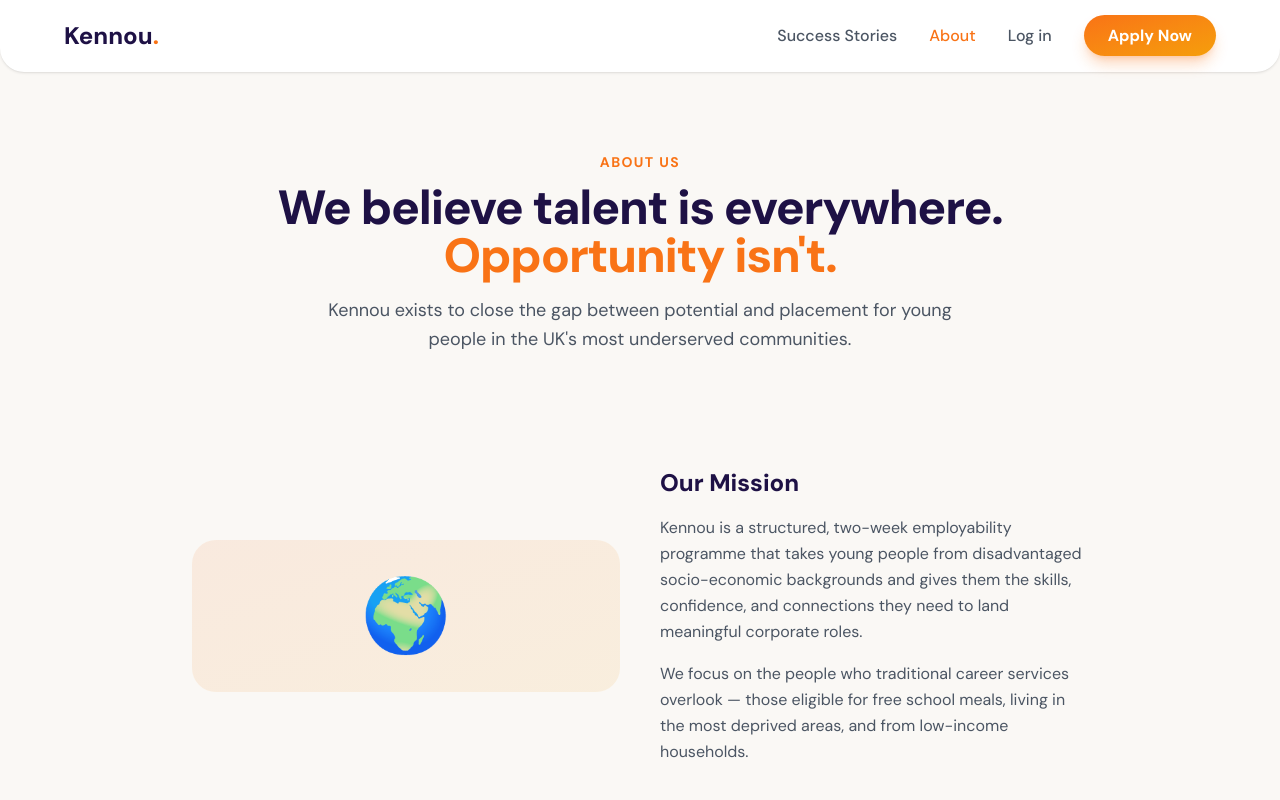
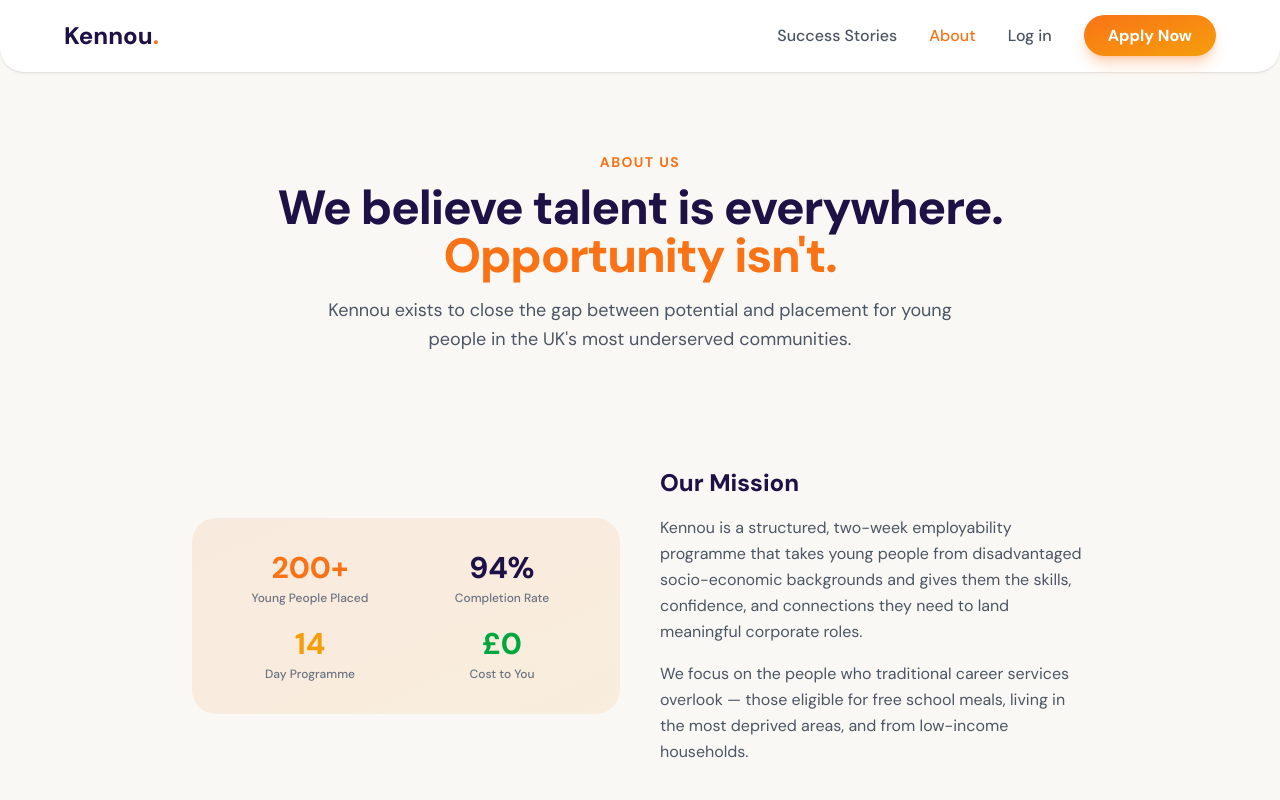
Before and after one commit to ridmo7/Kennou, a Next.js app: page /about in a window 1280 px wide. Shown: the top 800 px of the page. Built offline with nearby package versions, Linux system fonts and the light colour scheme.

Commit message:
About: replace globe emoji with impact stats grid

```diff
--- a/src/app/about/page.tsx
+++ b/src/app/about/page.tsx
@@ -22,8 +22,23 @@
       <ScrollReveal>
         <section className="px-6 md:px-16 py-14 max-w-5xl mx-auto">
           <div className="grid md:grid-cols-2 gap-10 items-center">
-            <div className="bg-gradient-to-br from-coral/10 to-amber/10 rounded-3xl p-10 flex items-center justify-center">
-              <span className="text-7xl">🌍</span>
+            <div className="bg-gradient-to-br from-coral/10 to-amber/10 rounded-3xl p-8 grid grid-cols-2 gap-5">
+              <div className="text-center">
+                <p className="text-3xl font-extrabold text-coral">200+</p>
+                <p className="text-xs text-gray-500 mt-1 font-medium">Young People Placed</p>
+              </div>
+              <div className="text-center">
+                <p className="text-3xl font-extrabold text-deep-purple">94%</p>
+                <p className="text-xs text-gray-500 mt-1 font-medium">Completion Rate</p>
+              </div>
+              <div className="text-center">
+                <p className="text-3xl font-extrabold text-amber">14</p>
+                <p className="text-xs text-gray-500 mt-1 font-medium">Day Programme</p>
+              </div>
+              <div className="text-center">
+                <p className="text-3xl font-extrabold text-green-600">£0</p>
+                <p className="text-xs text-gray-500 mt-1 font-medium">Cost to You</p>
+              </div>
             </div>
             <div>
               <h2 className="text-2xl font-extrabold mb-4">Our Mission</h2>
```
